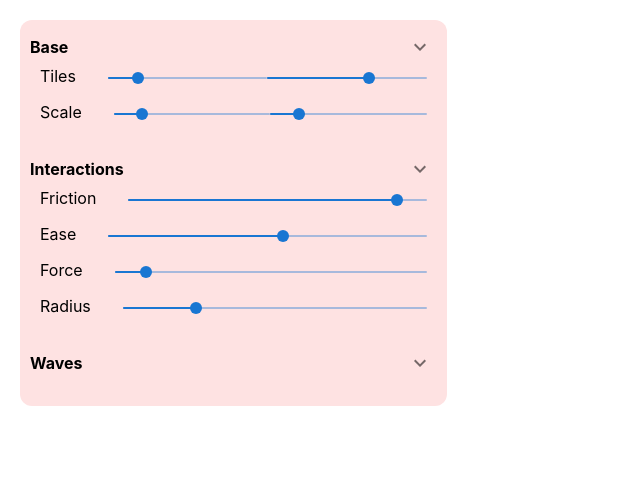
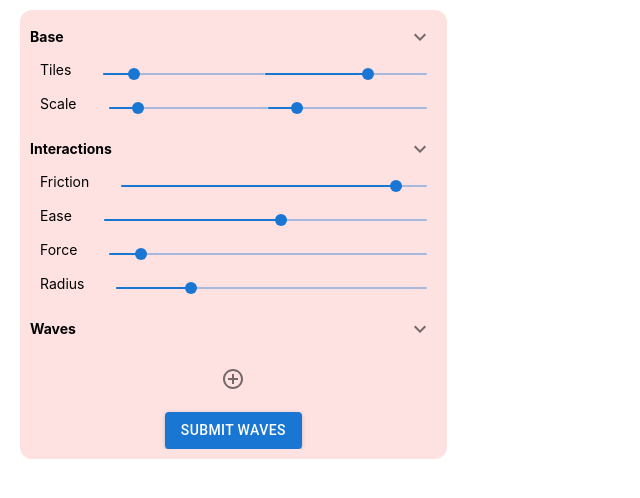
Before and after one commit to kefoto/p5landing, a React (Create React App) app: page / in a window 1280 px wide. Shown: the top 498 px of the page, without its empty margins (0-640 px from the left). Built offline with nearby package versions, Linux system fonts and the light colour scheme.

Commit message:
come dope shit

```diff
--- a/src/components/elements/CollapsibleSection.js
+++ b/src/components/elements/CollapsibleSection.js
@@ -11,6 +11,7 @@ const CollapsibleSection = ({ title, children }) => {
 
   const toggleVisibility = () => setIsVisible((prev) => !prev);
 
+  //Button animation
   useEffect(() => {
     gsap.to(iconRef.current, {
       rotation: isVisible ? 180 : 90,
@@ -20,15 +21,15 @@ const CollapsibleSection = ({ title, children }) => {
   }, [isVisible]);
 
   return (
-    <div className="mb-4 grid overflow-hidden">
+    <>
       <div className="flex items-center content-center justify-between">
         <p className="font-bold flex-start">{title}</p>
         <IconButton size="small" onClick={toggleVisibility} ref={iconRef}>
           <ExpandLessOutlinedIcon />
         </IconButton>
       </div>
-      <CollapseWrapper isVisible={isVisible}><div>{children}</div></CollapseWrapper>
-    </div>
+      <CollapseWrapper isVisible={isVisible}>{children}</CollapseWrapper>
+    </>
   );
 };
 
--- /dev/null
+++ b/src/components/elements/WaveSection.js
@@ -0,0 +1,112 @@
+import React, { useState } from "react";
+import { Slider, Select, MenuItem, IconButton, Button } from "@mui/material";
+import AddCircleOutlineIcon from "@mui/icons-material/AddCircleOutline";
+import RemoveCircleOutlineIcon from "@mui/icons-material/RemoveCircleOutline";
+
+
+//TODO: there are lots of bugs here
+const WaveSection = ({ waveArr = [], onSubmit }) => {
+  const [waves, setWaves] = useState([...waveArr]);
+
+  const handleAddWave = () => {
+    const newWave = {
+      id: waves.length + 1,
+      type: "sin",
+      freq: 1,
+      amp: 1,
+      speed: 1,
+    };
+    setWaves([...waves, newWave]);
+  };
+
+  const handleRemoveWave = (id) => {
+    setWaves(waves.filter((wave) => wave.id !== id));
+  };
+
+  const handleWaveChange = (id, field, value) => {
+    const updatedWaves = waves.map((wave) =>
+      wave.id === id ? { ...wave, [field]: value } : wave
+    );
+    setWaves(updatedWaves);
+    // onFormDataChange({ ...formData, waveArr: updatedWaves });
+  };
+
+  const handleSubmit = () => {
+    onSubmit(waves);
+  };
+
+  return (
+    <div>
+      {waves.map((wave, index) => (
+        <div key={wave.id} className="mb-4">
+          <div className="flex justify-between items-center mb-2">
+            <label className="font-bold">Wave {index + 1}</label>
+            <IconButton size="small" onClick={() => handleRemoveWave(wave.id)}>
+              <RemoveCircleOutlineIcon />
+            </IconButton>
+          </div>
+
+          <div className="flex justify-between items-center mb-2">
+            <label className="pr-2">Type</label>
+            <Select
+              value={wave.type}
+              onChange={(e) =>
+                handleWaveChange(wave.id, "type", e.target.value)
+              }
+              size="small"
+              className="w-full"
+            >
+              <MenuItem value="sin">Sin</MenuItem>
+              <MenuItem value="cos">Cos</MenuItem>
+              <MenuItem value="tan">Tan</MenuItem>
+            </Select>
+          </div>
+
+          <div className="flex justify-between items-center mb-2">
+            <label className="pr-2">Frequency</label>
+            <Slider
+              size="small"
+              value={wave.frequency}
+              onChange={(e, value) =>
+                handleWaveChange(wave.id, "frequency", value)
+              }
+              min={0.1}
+              max={10}
+              step={0.1}
+              valueLabelDisplay="auto"
+            />
+          </div>
+
+          <div className="flex justify-between items-center mb-2">
+            <label className="pr-2">Amplitude</label>
+            <Slider
+              size="small"
+              value={wave.amplitude}
+              onChange={(e, value) =>
+                handleWaveChange(wave.id, "amplitude", value)
+              }
+              min={0.1}
+              max={10}
+              step={0.1}
+              valueLabelDisplay="auto"
+            />
+          </div>
+        </div>
+      ))}
+
+      <div className="flex justify-center mt-4">
+        <IconButton size="small" onClick={handleAddWave}>
+          <AddCircleOutlineIcon />
+        </IconButton>
+      </div>
+
+      <div className="flex justify-center mt-4">
+        <Button variant="contained" onClick={handleSubmit}>
+          Submit Waves
+        </Button>
+      </div>
+    </div>
+  );
+};
+
+export default WaveSection;
--- a/src/layout/Dashboard.js
+++ b/src/layout/Dashboard.js
@@ -15,6 +15,7 @@ const Dashboard = () => {
         'ease': 0.55,
         'force': 1,
         'radius': 120,
+        'waveArr': [],
 
       });
 
--- a/src/layout/Setting.js
+++ b/src/layout/Setting.js
@@ -1,7 +1,7 @@
-import { IconButton, Slider } from "@mui/material";
-import React, {useState} from "react";
-import ExpandLessOutlinedIcon from "@mui/icons-material/ExpandLessOutlined";
+import { Slider } from "@mui/material";
+import React from "react";
 import CollapsibleSection from "../components/elements/CollapsibleSection";
+import WaveSection from "../components/elements/WaveSection";
 /**
  * fundamental updates after change,
  * but waves updates after submit,
@@ -95,16 +95,34 @@ const inputSectionMap = {
       },
     },
   ],
-  waves: [],
+  waves: [
+    {
+      title: "Waves",
+      type: "wave",
+      // passdown an array of variables
+      props: {
+        name: "waveArr",
+        min: 0,
+        max: 1,
+        step: 0.01,
+      },
+    },
+  ],
 };
 
 const Setting = ({ formData, onFormDataChange }) => {
-
   const handleInputChange = (e) => {
     const { name, value } = e.target;
     onFormDataChange({
       ...formData,
       [name]: value,
+    });
+  };
+
+  const handleWaveSubmit = (waveArr) => {
+    onFormDataChange({
+      ...formData,
+      waveArr,  // Update the wave array in the formData after submit
     });
   };
 
@@ -124,11 +142,14 @@ const Setting = ({ formData, onFormDataChange }) => {
         );
       case "dSlider":
         return (
+          <>
+            <div id="gutter" className="relative w-full flex pt-1.5"></div>
             <div
               key={input.title}
-            className="relative w-full flex justify-between text-left mb-2 px-2.5"
+              className="relative w-full flex justify-between text-left px-2.5"
             >
               <label className="pr-8">{input.title}</label>
+              {/* <div className="justify-between "> */}
                 {input.props.map((prop) => (
                   <Slider
                     key={prop.name}
@@ -139,14 +160,18 @@ const Setting = ({ formData, onFormDataChange }) => {
                     {...prop}
                   />
                 ))}
+              {/* </div> */}
             </div>
+          </>
         );
 
       case "slider":
         return (
+          <>
+            <div id="gutter" className="relative w-full flex pt-1.5"></div>
             <div
               key={input.title}
-            className="relative w-full flex justify-between text-left mb-2 px-2.5"
+              className="relative w-full flex justify-between text-left px-2.5"
             >
               <label className="pr-8">{input.title}</label>
               <Slider
@@ -157,6 +182,12 @@ const Setting = ({ formData, onFormDataChange }) => {
                 {...input.props}
               />
             </div>
+          </>
+        );
+
+      case "wave":
+        return (
+          <WaveSection waveArr={formData.waveArr} onSubmit={handleWaveSubmit}/>
         );
       default:
         return null;
@@ -166,15 +197,20 @@ const Setting = ({ formData, onFormDataChange }) => {
   return (
     <div
       id="setting"
-      className="fixed w-1/3 min-w-96 rounded-xl p-2.5 m-2.5 bg-red-100"
+      className="fixed top-0 w-1/3 min-w-72 rounded-xl p-2.5 m-2.5 bg-red-100 text-sm"
     >
+
+
+      {/* provide input, text, or image, function modes */}
       {Object.entries(inputSectionMap).map(([section, inputs]) => (
+        <div className="grid overflow-auto mb-2.5 last:mb-0">
           <CollapsibleSection
             key={section}
             title={section.charAt(0).toUpperCase() + section.slice(1)}
           >
             {inputs.map((input) => renderInput(input))}
           </CollapsibleSection>
+        </div>
       ))}
     </div>
   );
```
Also changed, not shown: src/components/wrapper/CollapseWrapper.js (+2 -6 lines). Lines whose indentation alone changed are shown as unchanged.
